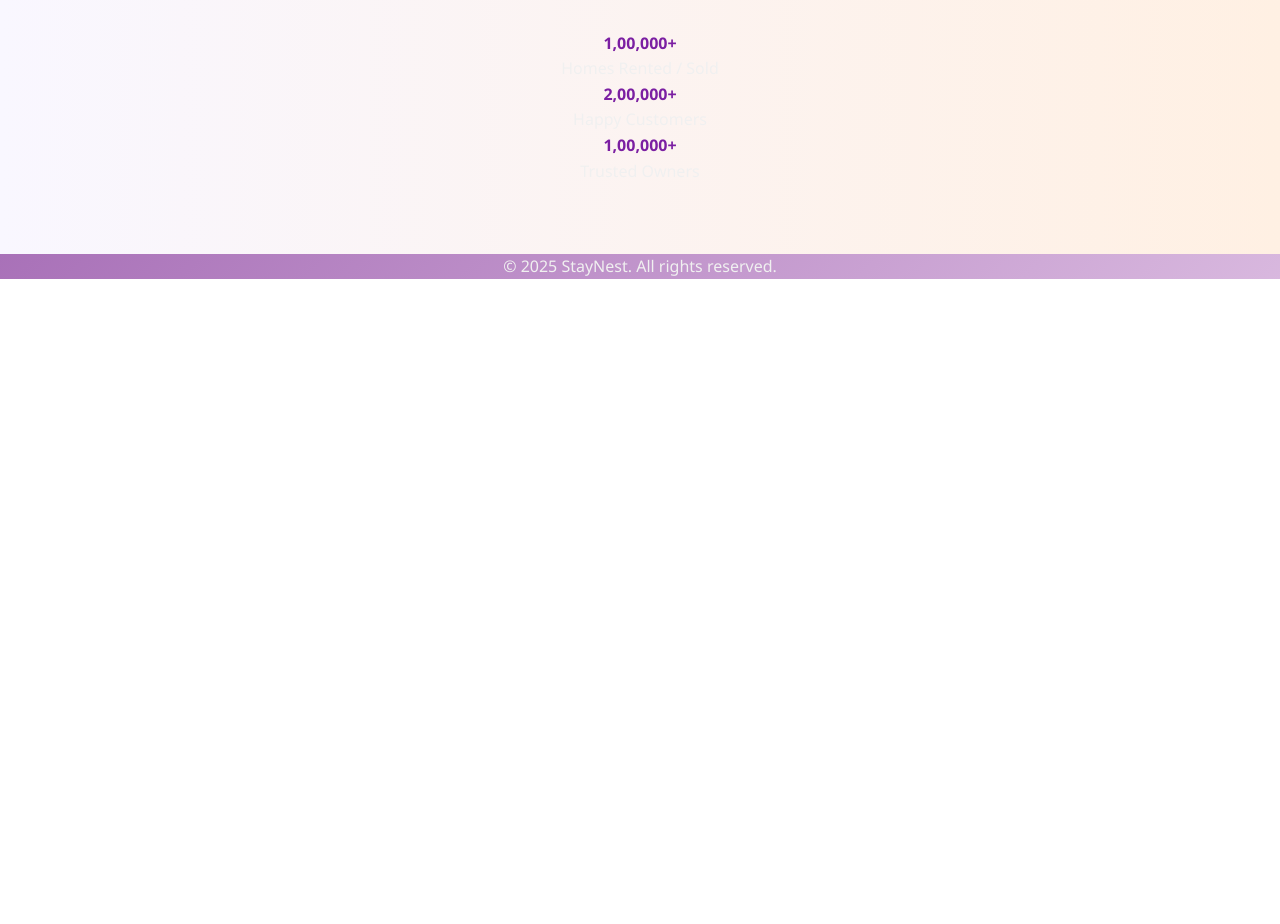
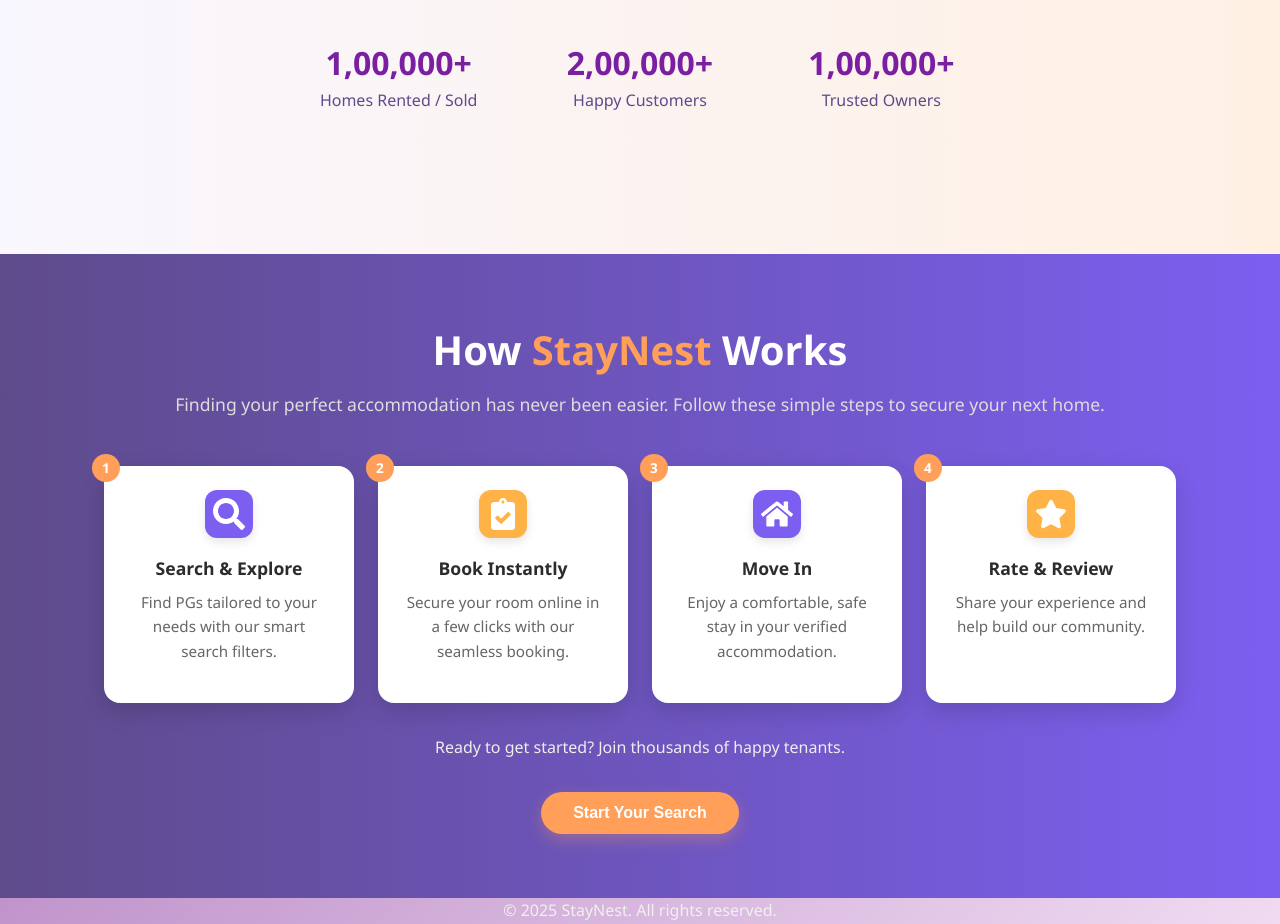
Before and after one commit to AshwiniArude/StayNest-frontend, a React (Create React App) app: page / in a window 1280 px wide. Shown: the part 620-1544 px from the top of the page. Before the commit the page ends 899 px from the top, so only its background shows below. Built offline with nearby package versions, Linux system fonts and the light colour scheme.

Commit message:
Shreya : Added  About page

```diff
--- a/src/pages/Home.jsx
+++ b/src/pages/Home.jsx
@@ -1,10 +1,12 @@
-import React from 'react';
 import '../styles/Home.css';
 import { Link } from 'react-router-dom';
-import { FaMapMarkerAlt, FaSearch } from 'react-icons/fa'; // ✅ Added icons
+import { FaMapMarkerAlt, FaSearch } from 'react-icons/fa';
+import About from './About';
 
 const Home = () => {
   return (
+    <>
+      {/* --- Main home container --- */}
       <div className="home-container">
         <div className="text-section centered-text">
           <h1 className="hero-heading">
@@ -16,7 +18,6 @@
             Your next home away from home is waiting — safe, cozy, and affordable.
           </p>
 
-        {/* --- Search Bar Section --- */}
           <div className="search-box">
             <FaMapMarkerAlt className="icon" />
             <input
@@ -29,29 +30,33 @@
             </button>
           </div>
 
-        {/* --- CTA Buttons --- */}
           <div className="cta-buttons">
             <Link to="/listings" className="btn lavender">Browse PGs</Link>
             <Link to="/register" className="btn outline">List Your PG</Link>
           </div>
 
-        {/* --- Stats --- */}
           <div className="stats-bar">
             <div className="stat">
               <span className="highlight">1,00,000+</span><br />
-            Homes Rented / Sold
+              <span className="stat-label">Homes Rented / Sold</span>
             </div>
             <div className="stat">
               <span className="highlight">2,00,000+</span><br />
-            Happy Customers
+              <span className="stat-label">Happy Customers</span>
             </div>
             <div className="stat">
               <span className="highlight">1,00,000+</span><br />
-            Trusted Owners
+              <span className="stat-label">Trusted Owners</span>
             </div>
           </div>
         </div>
       </div>
+
+      {/* --- Separate About container --- */}
+      <div className="about-wrapper">
+        <About />
+      </div>
+    </>
   );
 };
 
--- a/src/pages/about.jsx
+++ b/src/pages/about.jsx
@@ -0,0 +1,62 @@
+import React from 'react';
+import '../styles/About.css';
+import { FaSearch, FaClipboardCheck, FaHome, FaStar } from 'react-icons/fa';
+
+const About = () => {
+  return (
+    <div className="about-container">
+      <h2 className="about-heading">
+        How <span>StayNest</span> Works
+      </h2>
+      <p className="about-subtext">
+        Finding your perfect accommodation has never been easier. Follow these
+        simple steps to secure your next home.
+      </p>
+
+      <div className="steps-container">
+        <div className="step-card">
+          <div className="step-number">1</div>
+          <div className="step-icon">
+            <FaSearch />
+          </div>
+          <h3>Search & Explore</h3>
+          <p>Find PGs tailored to your needs with our smart search filters.</p>
+        </div>
+
+        <div className="step-card">
+          <div className="step-number">2</div>
+          <div className="step-icon yellow">
+            <FaClipboardCheck />
+          </div>
+          <h3>Book Instantly</h3>
+          <p>Secure your room online in a few clicks with our seamless booking.</p>
+        </div>
+
+        <div className="step-card">
+          <div className="step-number">3</div>
+          <div className="step-icon">
+            <FaHome />
+          </div>
+          <h3>Move In</h3>
+          <p>Enjoy a comfortable, safe stay in your verified accommodation.</p>
+        </div>
+
+        <div className="step-card">
+          <div className="step-number">4</div>
+          <div className="step-icon yellow">
+            <FaStar />
+          </div>
+          <h3>Rate & Review</h3>
+          <p>Share your experience and help build our community.</p>
+        </div>
+      </div>
+
+      <p className="about-cta-text">
+        Ready to get started? Join thousands of happy tenants.
+      </p>
+      <button className="start-search-btn">Start Your Search</button>
+    </div>
+  );
+};
+
+export default About;
--- /dev/null
+++ b/src/styles/About.css
@@ -0,0 +1,114 @@
+.about-container {
+  padding: 4rem 2rem;
+  background: linear-gradient(to right, #5e4b8b, #7c5ff0); /* Dark purple gradient */
+  text-align: center;
+  width: 100%; /* Take full width */
+  margin: 0; /* Remove margin so it stretches */
+  border-radius: 0; /* Remove rounded corners if needed */
+}
+
+.about-heading {
+  font-size: 2.5rem;
+  font-weight: bold;
+  margin-bottom: 0.5rem;
+  color: #ffffff; /* White heading on dark background */
+}
+
+.about-heading span {
+  color: #ff9f59; /* Accent orange stays */
+}
+
+.about-subtext {
+  color: #ddd; /* Light gray for readability */
+  font-size: 1.1rem;
+  margin-bottom: 3rem;
+}
+
+.steps-container {
+  display: flex;
+  flex-wrap: wrap;
+  justify-content: center;
+  gap: 1.5rem;
+}
+
+.step-card {
+  background: #ffffff;
+  padding: 1.5rem;
+  border-radius: 16px;
+  width: 250px;
+  box-shadow: 0 8px 24px rgba(0, 0, 0, 0.15);
+  position: relative;
+  transition: transform 0.3s ease;
+}
+
+.step-card:hover {
+  transform: translateY(-5px);
+}
+
+.step-number {
+  position: absolute;
+  top: -12px;
+  left: -12px;
+  background: #ff9f59; /* Orange bubble */
+  color: white;
+  width: 28px;
+  height: 28px;
+  border-radius: 50%;
+  font-size: 0.85rem;
+  font-weight: bold;
+  display: flex;
+  align-items: center;
+  justify-content: center;
+}
+
+.step-icon {
+  font-size: 2rem;
+  background: #7c5ff0; /* Purple icon background */
+  color: white;
+  width: 48px;
+  height: 48px;
+  border-radius: 12px;
+  display: flex;
+  align-items: center;
+  justify-content: center;
+  margin: 0 auto 1rem;
+  box-shadow: 0 4px 10px rgba(0, 0, 0, 0.1);
+}
+
+.step-icon.yellow {
+  background: #ffb347;
+}
+
+.step-card h3 {
+  font-size: 1.1rem;
+  margin: 0.8rem 0 0.5rem;
+  color: #2c2c2c;
+}
+
+.step-card p {
+  font-size: 0.95rem;
+  color: #666;
+}
+
+.about-cta-text {
+  font-size: 1rem;
+  margin-top: 2rem;
+  color: #eee;
+}
+
+.start-search-btn {
+  background-color: #ff9f59;
+  color: white;
+  padding: 0.75rem 2rem;
+  border: none;
+  border-radius: 999px;
+  font-weight: bold;
+  margin-top: 1rem;
+  cursor: pointer;
+  box-shadow: 0 6px 16px rgba(255, 159, 89, 0.3);
+  transition: transform 0.2s ease;
+}
+
+.start-search-btn:hover {
+  transform: translateY(-3px);
+}
--- a/src/styles/Home.css
+++ b/src/styles/Home.css
@@ -157,5 +157,30 @@
 }
 
 .stats-bar {
-  margin-top: 1rem;
+  display: flex;
+  justify-content: space-around;
+  align-items: center;
+  flex-wrap: wrap;
+  width: 100%;
+  margin-top: 2rem;
+  margin-bottom: 4rem;
+  gap: 1.5rem;
 }
+
+.stat {
+  text-align: center;
+  flex: 1;
+  min-width: 150px;
+}
+
+.highlight {
+  font-size: 2rem;
+  font-weight: 800;
+  color: #7c5ff0; /* purple tone from your theme */
+}
+
+.stat-label {
+  font-size: 1rem;
+  font-weight: 500;
+  color: #5e4b8b; /* softer purple */
+}
--- a/src/styles/global.css
+++ b/src/styles/global.css
@@ -9,7 +9,7 @@
   height: 100%;
   font-family: 'Segoe UI', Tahoma, Geneva, Verdana, sans-serif;
   background: linear-gradient(135deg, #a66db6 0%, #f2def3 100%);
-
+  scroll-behavior: smooth;
   color: #f0f0f0;
   line-height: 1.6;
   -webkit-font-smoothing: antialiased;
```
Lines whose indentation alone changed are shown as unchanged.
